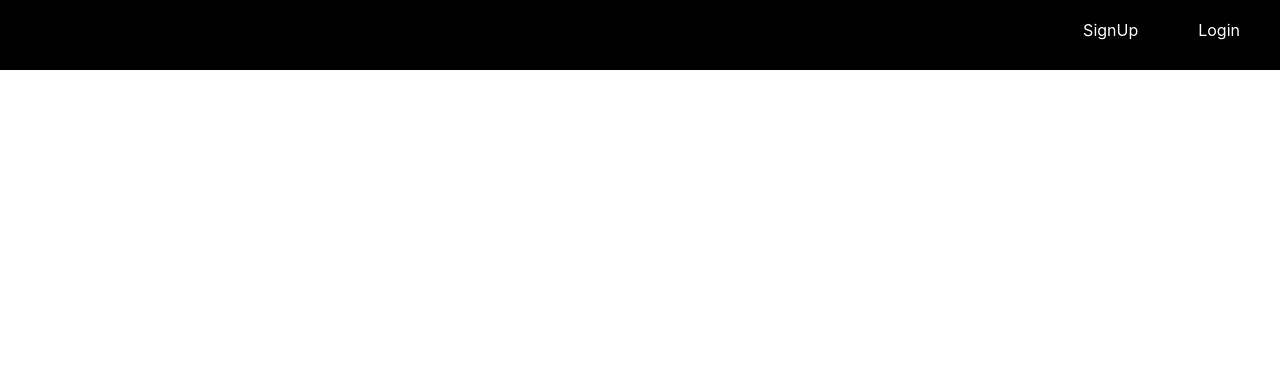
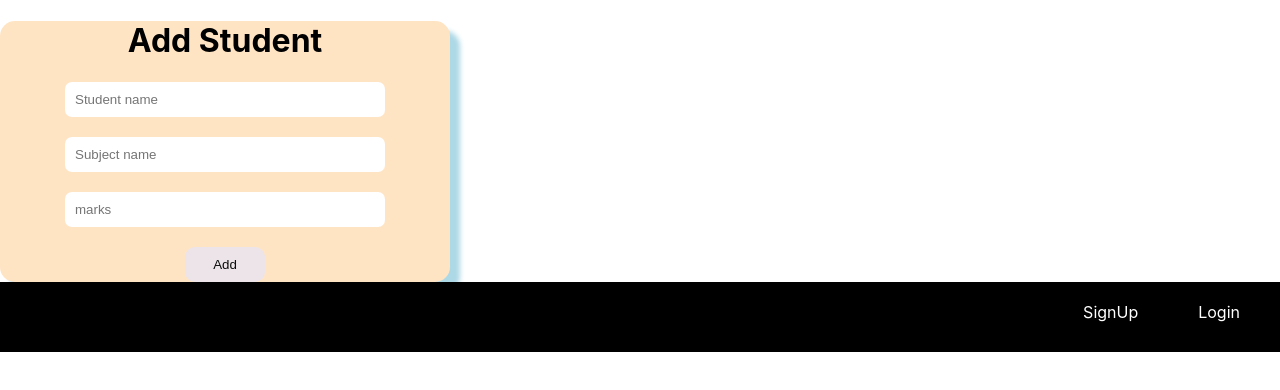
Before and after one commit to RahulGupta-8319/test-1, a React (Create React App) app: page / in a window 1280 px wide. Shown: the top 390 px of the page. Built offline with nearby package versions, Linux system fonts and the light colour scheme.

Commit message:
add student

```diff
--- a/src/App.css
+++ b/src/App.css
@@ -96,3 +96,9 @@
   box-shadow:  10px 10px 5px lightblue;
 
 }
+.addStudent{
+  background-color: bisque;
+  width: 450px;
+  border-radius: 15px;
+  box-shadow:  10px 10px 5px lightblue;
+}
--- a/src/App.js
+++ b/src/App.js
@@ -5,9 +5,11 @@ import {BrowserRouter as Router , Routes,Route} from "react-router-dom"
 import SignUp from './Componets/SignUp';
 import Login from './Componets/Login';
 import Students from './Componets/Students';
+import AddStudent from './Componets/AddStudent';
 function App() {
   return (
     <div className="App">
+    <AddStudent/>
      <Router>
      <Header />
      <Routes>
--- /dev/null
+++ b/src/Componets/AddStudent.jsx
@@ -0,0 +1,15 @@
+import React from 'react'
+
+const AddStudent = () => {
+  return (
+    <div className='addStudent'>
+         <h1>Add Student</h1>
+         <input className='input' type="text" placeholder='Student name' /><br /><br />
+         <input className='input' type="text" placeholder='Subject name' /><br /><br />
+         <input className='input' type="number" placeholder='marks'/><br /><br />
+         <button className='btn'>Add</button>
+    </div>
+  )
+}
+
+export default AddStudent
```
